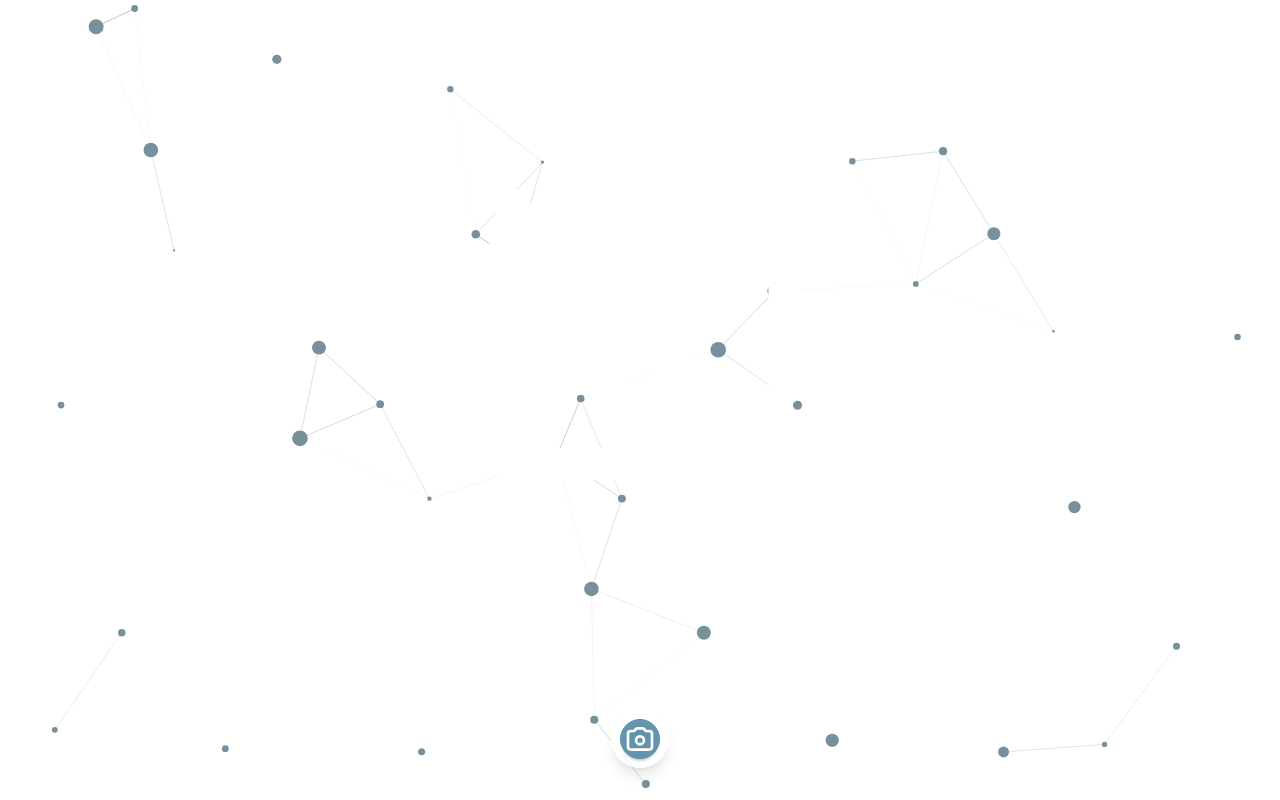
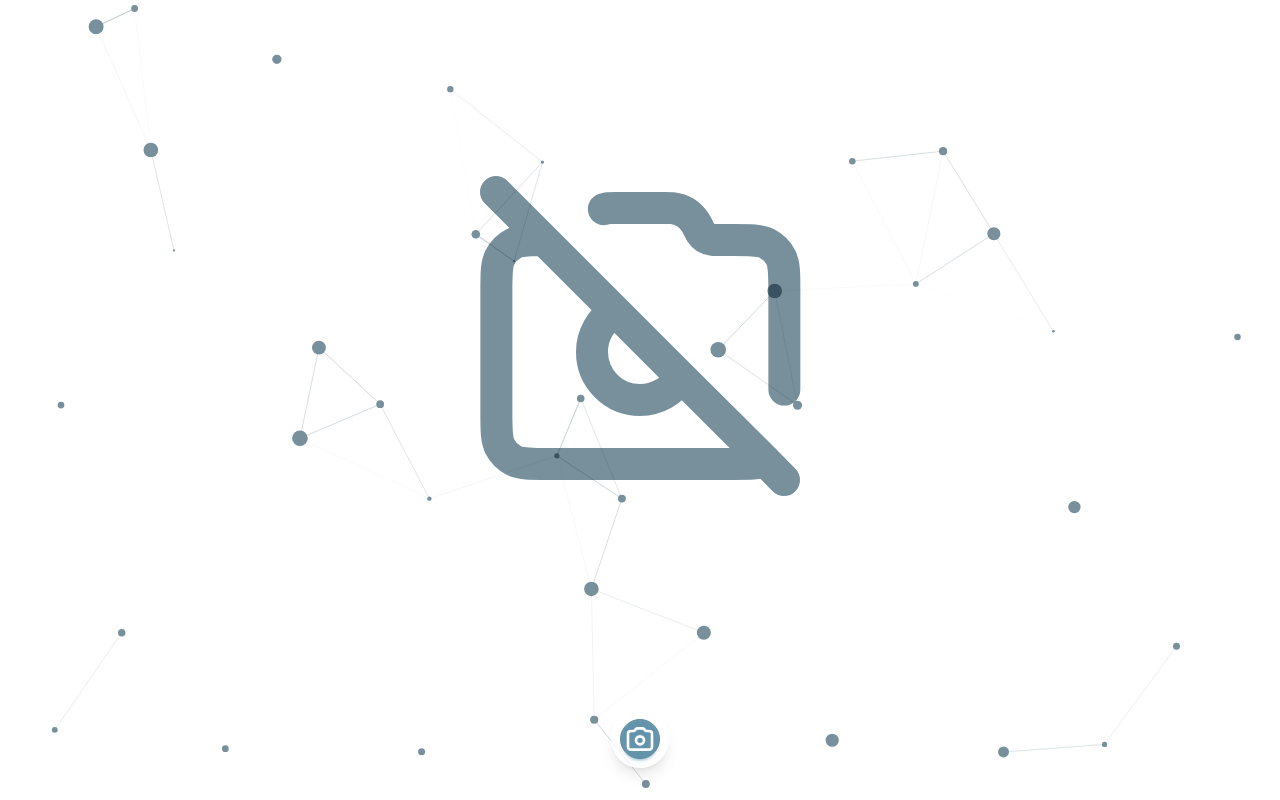
Before and after one commit to sumitsahoo/barcode-scanner, a React (Vite) app: page / in a window 1280 px wide. Built offline with nearby package versions, Linux system fonts and the light colour scheme.

Commit message:
fix: update camera closed icon and enhance styling in BarcodeScanner component

```diff
--- a/src/components/BarcodeScanner.jsx
+++ b/src/components/BarcodeScanner.jsx
@@ -199,9 +199,9 @@ const BarcodeScanner = () => {
     <div className="relative w-full h-dvh grid grid-cols-1 gap-6 place-items-center overflow-hidden backdrop-blur-none">
       <div className="flex justify-center items-center relative">
         <img
-          src={`${process.env.VITE_APP_BASE_PATH}images/ic-camera-closed-white.svg`}
+          src={`${process.env.VITE_APP_BASE_PATH}images/ic-camera-closed.svg`}
           alt="Camera Closed"
-          className="absolute -mt-32 z-10 w-[40vw] h-[40vw] md:w-[30vw] md:h-[30vw] object-cover"
+          className="absolute -mt-32 z-10 w-[40vw] h-[40vw] md:w-[30vw] md:h-[30vw] object-cover text-primary filter-none mix-blend-multiply"
         />
         <video
           title="Barcode Scanner"
```
